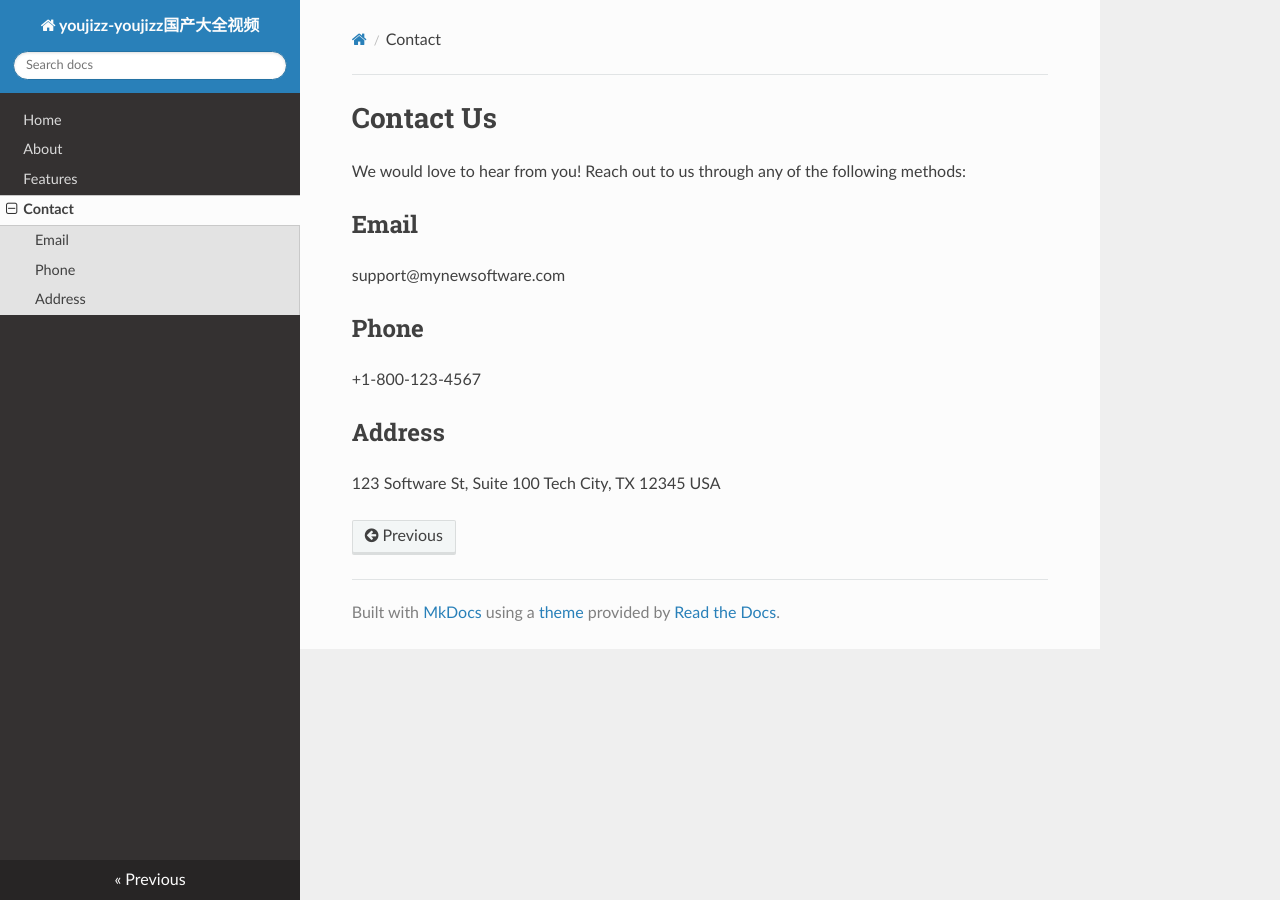
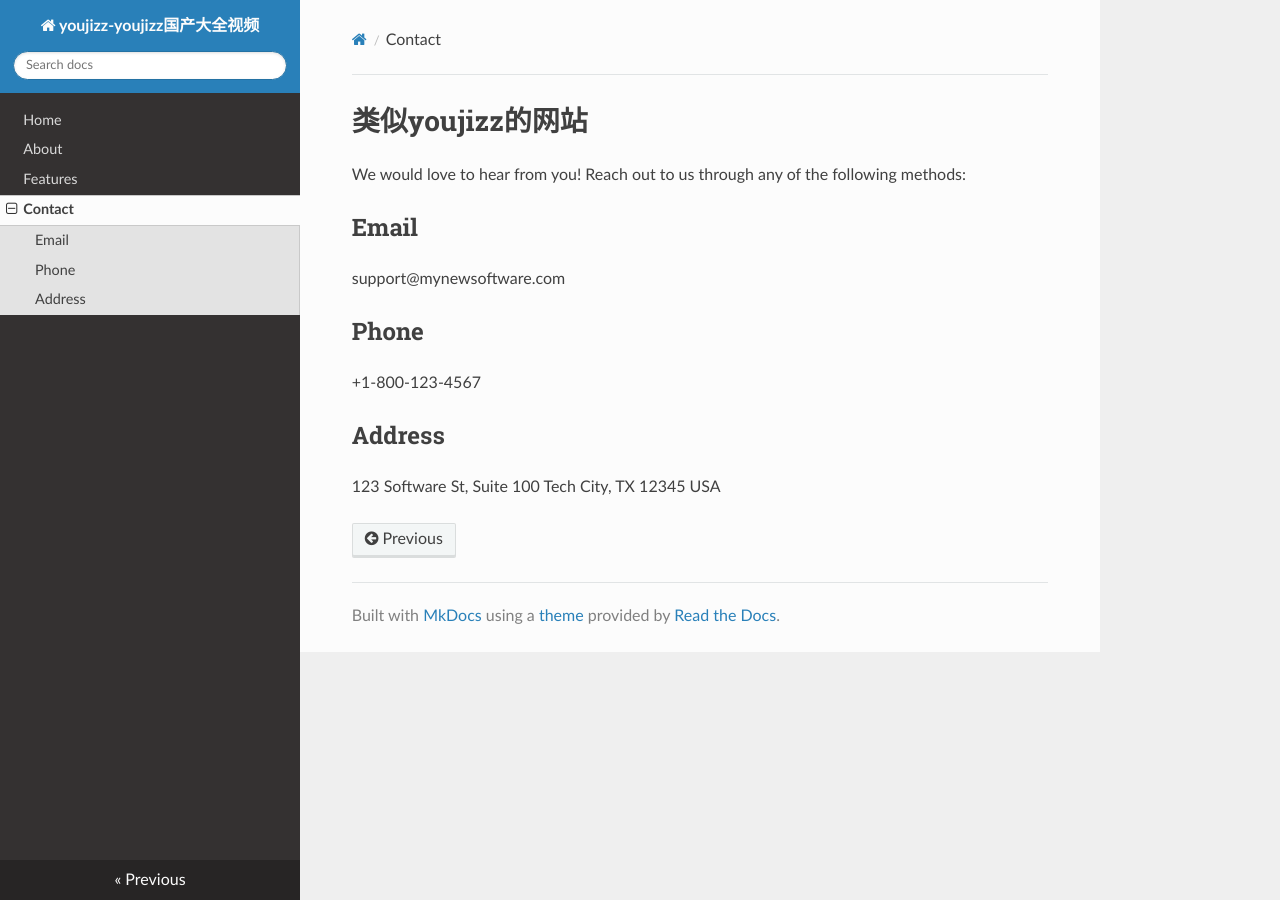
Before and after one commit to oshqkpe/wap, an MkDocs documentation site: the page built from docs/contact.md, in a window 1280 px wide. Built offline with MkDocs 1.6.1, drawn with Linux system fonts in a browser that asks for light colours; nearby versions of some CDN libraries.

Commit message:
Update contact.md

```diff
--- a/docs/contact.md
+++ b/docs/contact.md
@@ -1,4 +1,4 @@
-# Contact Us
+# 类似youjizz的网站
 
 We would love to hear from you! Reach out to us through any of the following methods:
 
```
